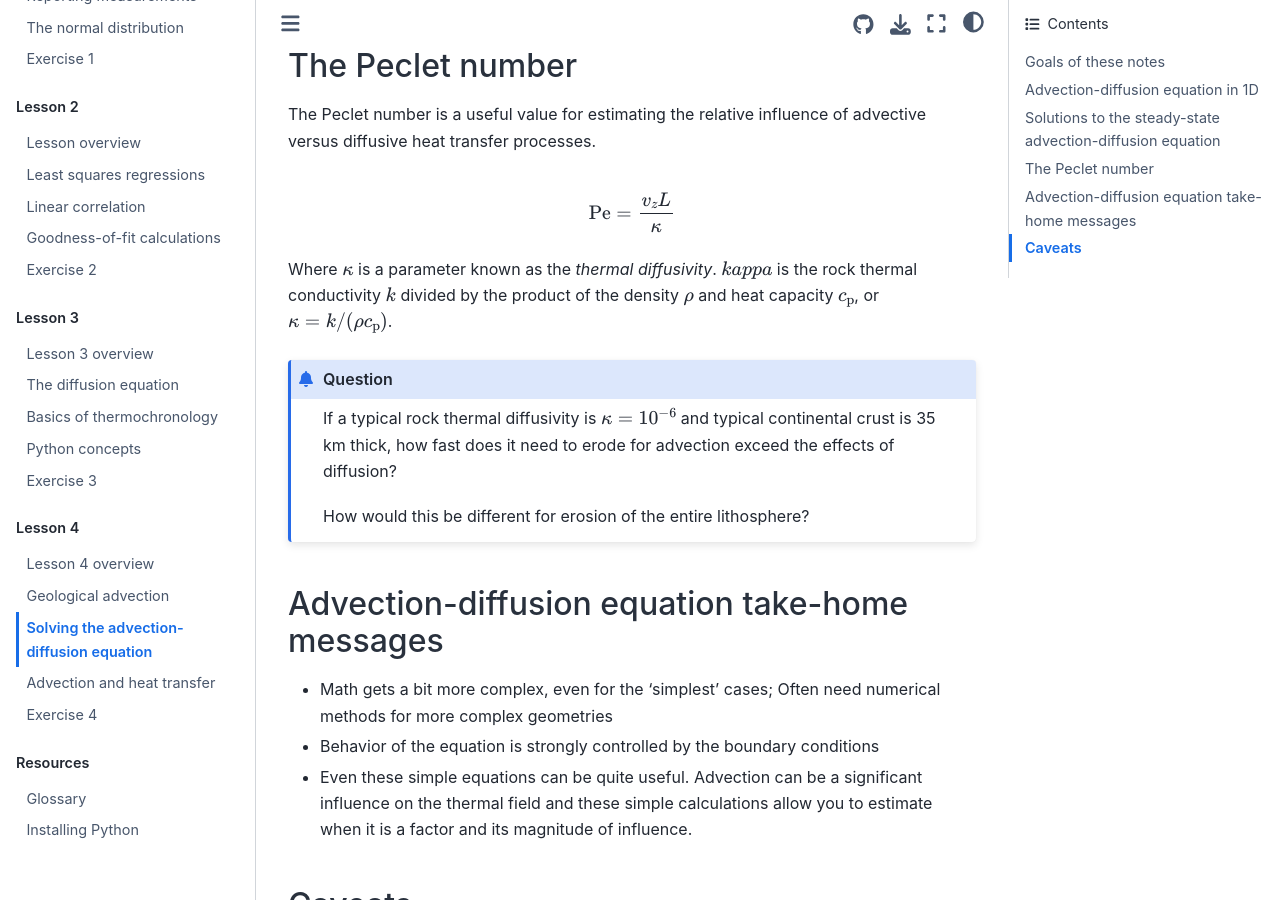
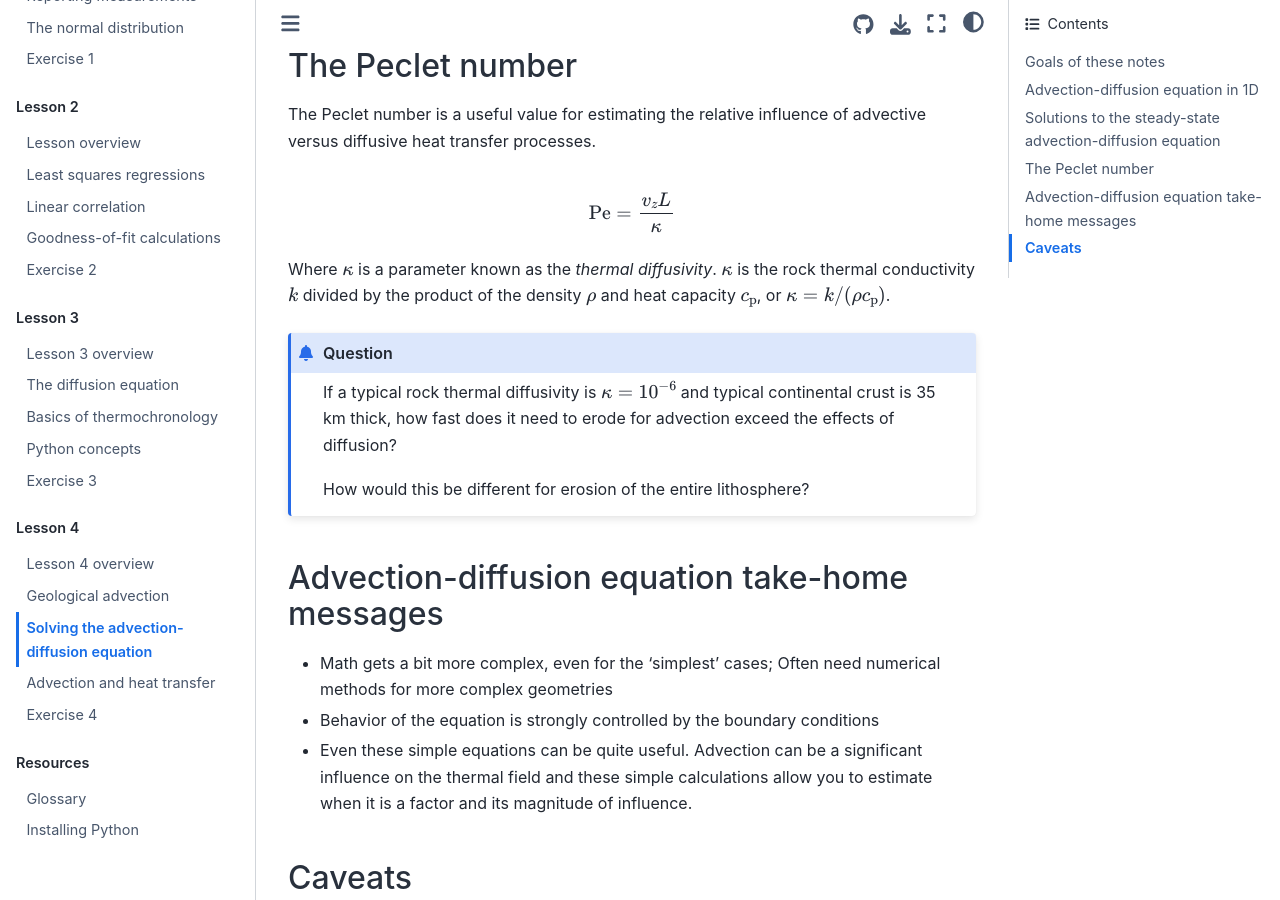
Before and after one commit to IntroQG/site, a Sphinx documentation site: the page built from source/lessons/L4/solving-advection.rst, in a window 1280 px wide and 900 px high, scrolled down 2811 px. Built offline with Sphinx 7.4.7 and the Sphinx Book theme 1.1.4, drawn with Linux system fonts in a browser that asks for light colours.

Commit message:
Fix typo

```diff
--- a/source/lessons/L4/solving-advection.rst
+++ b/source/lessons/L4/solving-advection.rst
@@ -104,8 +104,8 @@ The Peclet number is a useful value for estimating the relative influence of adv
 
     \mathrm{Pe} = \frac{v_{z}L}{\kappa}
 
-Where :math:`\kappa` is a parameter known as the *thermal diffusivity*\ .
-:math:`kappa` is the rock thermal conductivity :math:`k` divided by the product of the density :math:`\rho` and heat capacity :math:`c_{\mathrm{p}}`\ , or :math:`\kappa = k / (\rho c_{\mathrm{p}})`\ .
+Where :math:`\kappa` is a parameter known as the *thermal diffusivity*.
+:math:`\kappa` is the rock thermal conductivity :math:`k` divided by the product of the density :math:`\rho` and heat capacity :math:`c_{\mathrm{p}}`\ , or :math:`\kappa = k / (\rho c_{\mathrm{p}})`\ .
 
 .. admonition:: Question
 
```
